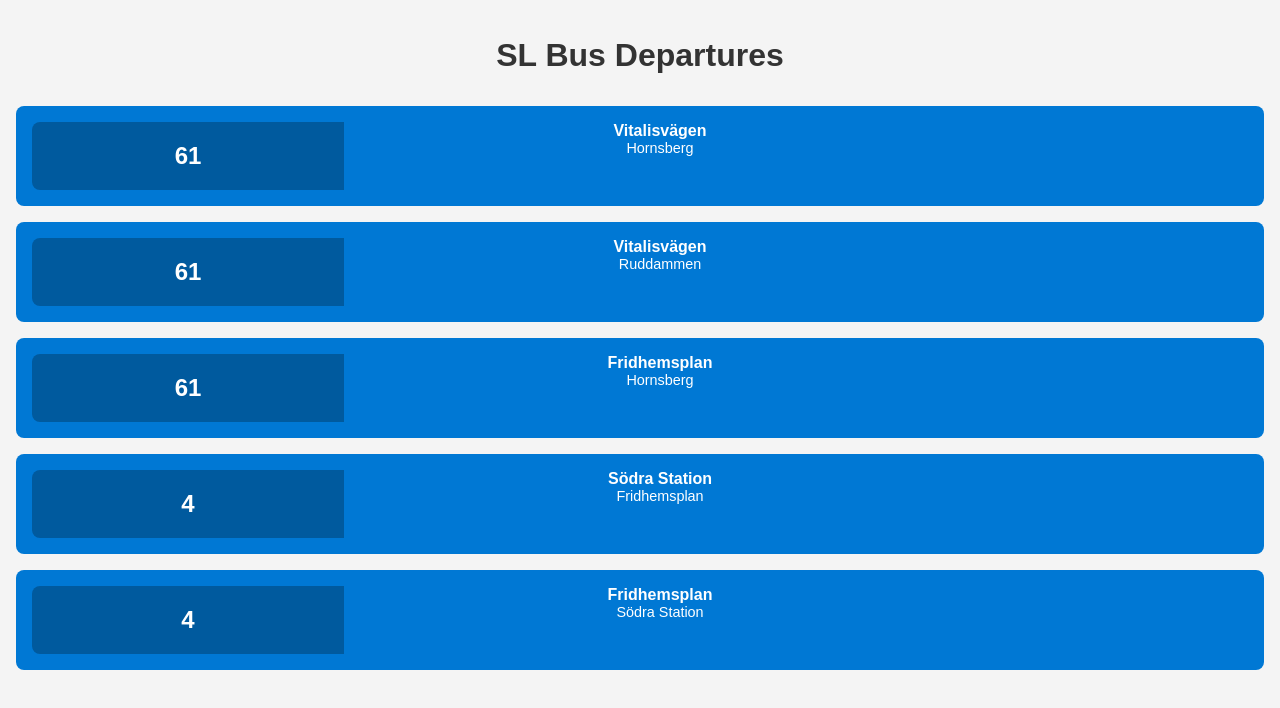
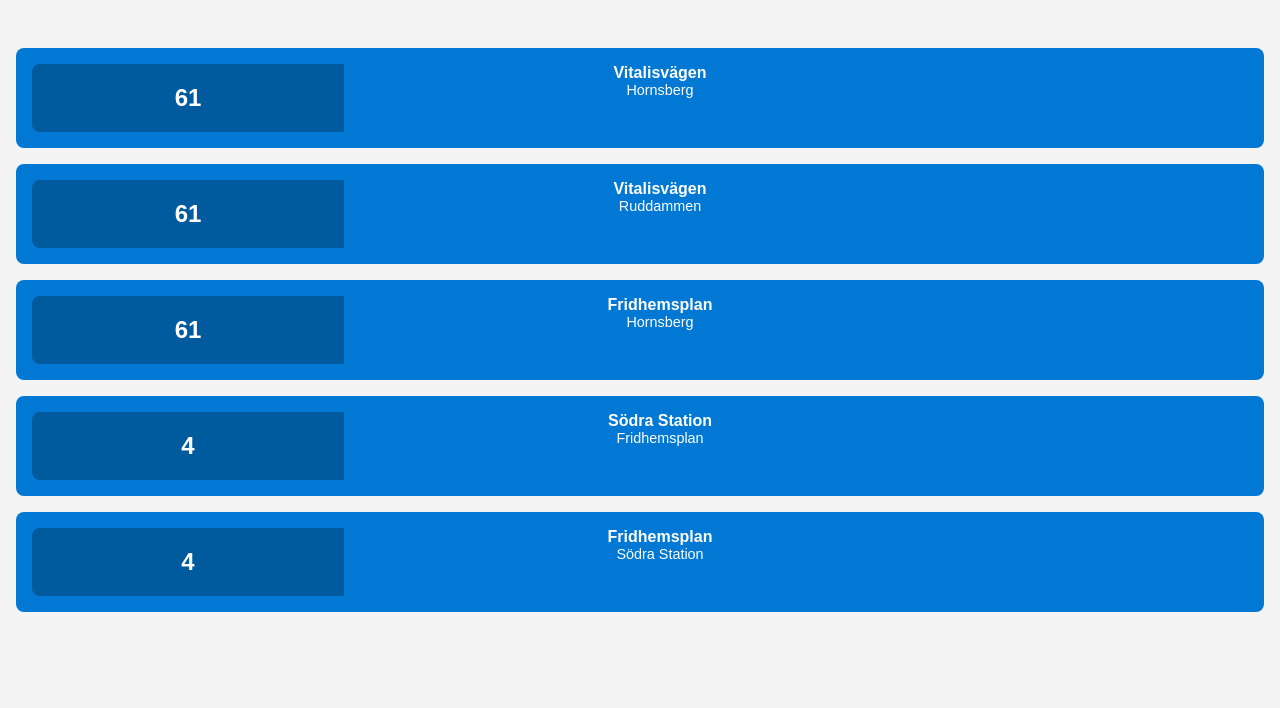
Before and after one commit to gggoce/sl, a plain HTML site: page index.html in a window 1280 px wide. Drawn offline with Linux system fonts and the light colour scheme.

Commit message:
Remove SL Bus Departures heading from index.html
Removed heading for SL Bus Departures.

```diff
--- a/index.html
+++ b/index.html
@@ -96,7 +96,6 @@
   </style>
 </head>
 <body>
-  <h1>SL Bus Departures</h1>
   <div class="button-container">
     <div class="button-group">
       <button onclick="makeApiCall(1261, 1, 61, this)">
```
